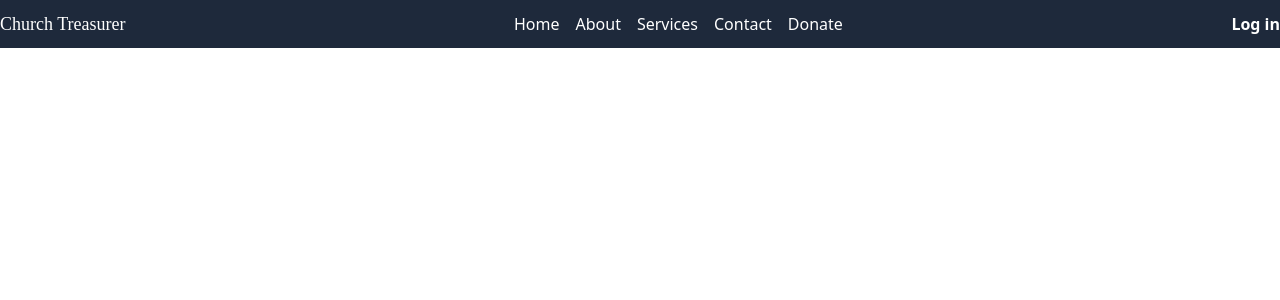
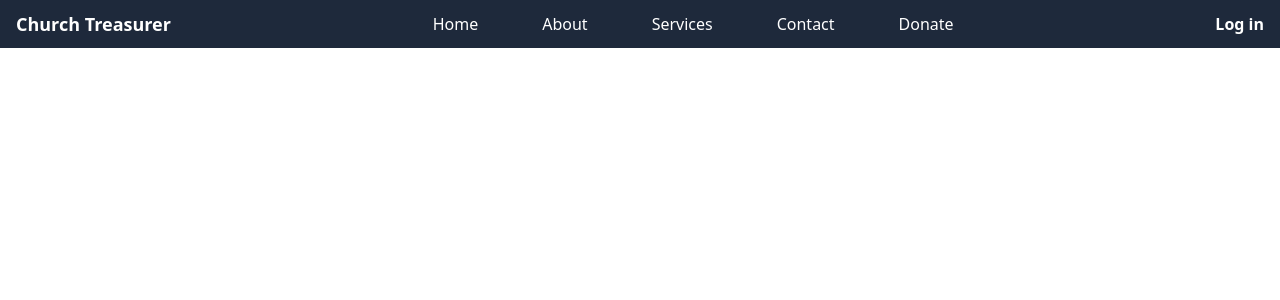
Before and after one commit to jungsoo-shim/church-treasurer, a React (Vite) app: page / in a window 1280 px wide. Shown: the top 300 px of the page. Built offline with nearby package versions, Linux system fonts and the light colour scheme.

Commit message:
Update Header.jsx

```diff
--- a/src/components/Header.jsx
+++ b/src/components/Header.jsx
@@ -2,12 +2,12 @@ import React from 'react';
 
 const Header = ({ isLoggedIn, onLogin }) => {
   return (
-    <header className="bg-slate-800 text-white fixed top-0 left-0 w-screen h-12 flex justify-between items-center">
-      <div className="font-poppins text-lg">Church Treasurer</div>
+    <header className="bg-slate-800 text-white fixed top-0 left-0 w-screen h-12 p-4 flex justify-between items-center">
+      <div className="font-bold text-lg">Church Treasurer</div>
       {isLoggedIn ? (null) : (
         <div>
           <nav>
-            <ul className="space-x-4 flex justify-stretch">
+            <ul className="space-x-2 md:space-x-16 flex justify-stretch">
               <li><a href="">Home</a></li>
               <li><a href="">About</a></li>
               <li><a href="">Services</a></li>
```
